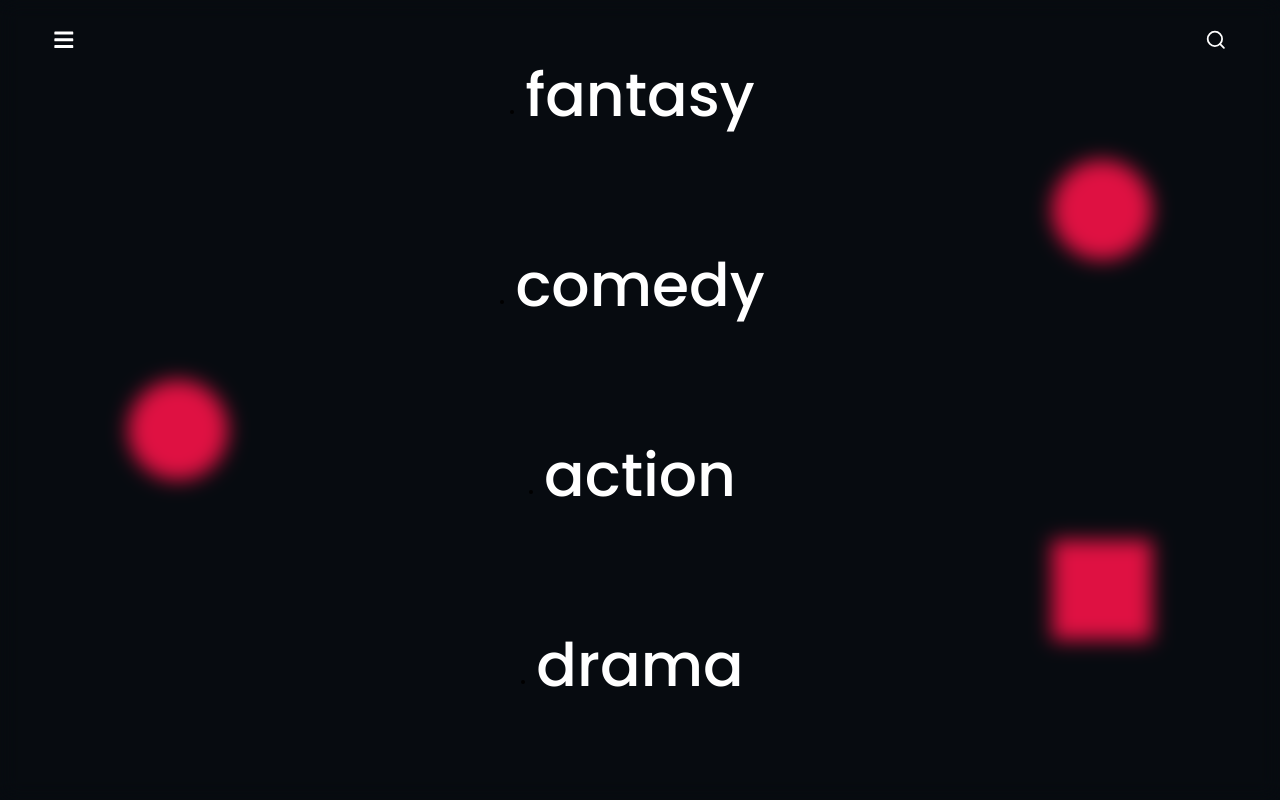
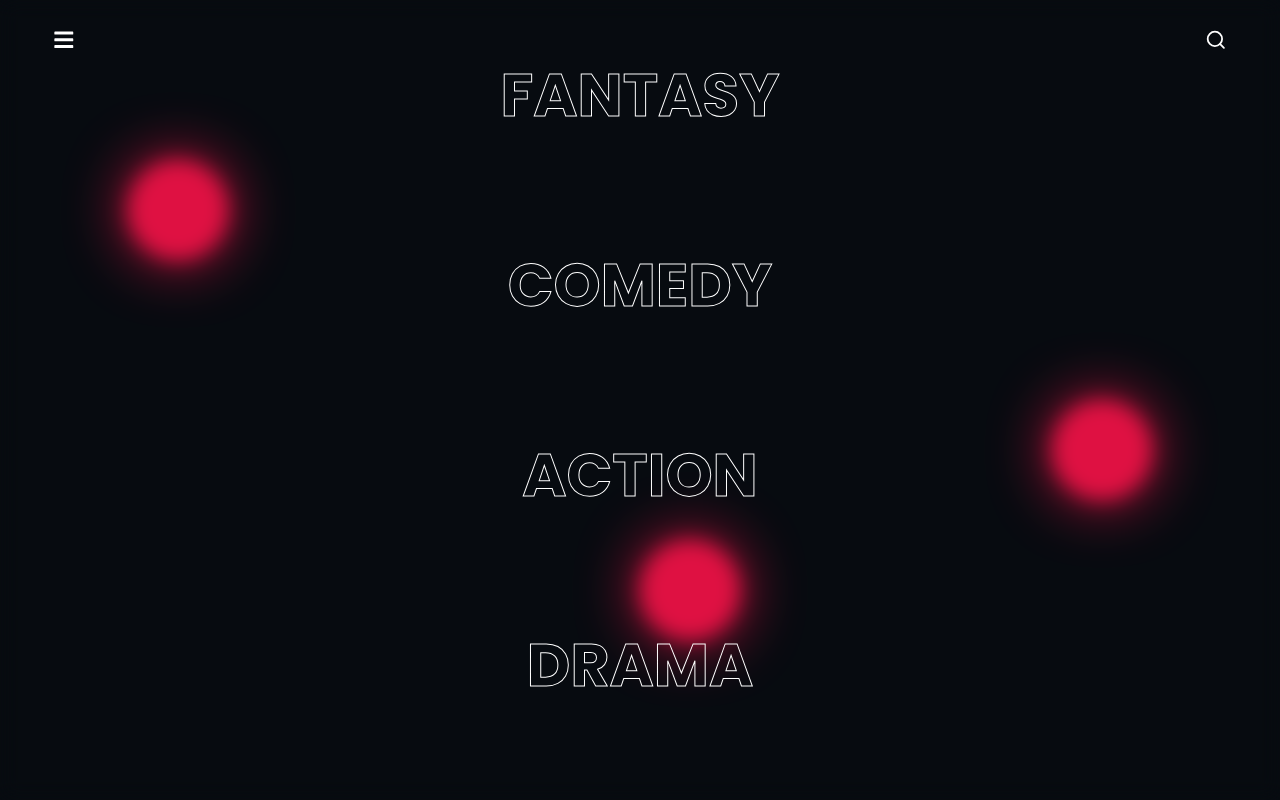
Before and after one commit to Byiringiro-saad/AA_Cinema, a React (Create React App) app: page / in a window 1280 px wide. Shown: the top 800 px of the page. Built offline with nearby package versions, Linux system fonts and the light colour scheme.

Commit message:
nav done

```diff
--- a/src/components/background.jsx
+++ /dev/null
@@ -1,64 +0,0 @@
-import React from "react";
-import styled from "styled-components";
-
-const Background = () => {
-  return (
-    <Container>
-      <div className="background"></div>
-      <div className="one"></div>
-      <div className="two"></div>
-      <div className="three"></div>
-    </Container>
-  );
-};
-
-const Container = styled.div`
-  width: 100%;
-  height: 100vh;
-  position: fixed;
-  top: 0;
-  left: 0;
-  z-index: -10;
-
-  .background {
-    width: 100%;
-    height: 100%;
-    background: rgba(255, 255, 255, 0);
-    backdrop-filter: blur(9.9px);
-    -webkit-backdrop-filter: blur(9.9px);
-  }
-
-  .one {
-    width: 100px;
-    height: 100px;
-    border-radius: 50%;
-    background: var(--bright);
-    position: absolute;
-    bottom: 40%;
-    left: 10%;
-    z-index: -1;
-  }
-
-  .two {
-    width: 100px;
-    height: 100px;
-    border-radius: 50%;
-    background: var(--bright);
-    position: absolute;
-    top: 20%;
-    right: 10%;
-    z-index: -1;
-  }
-
-  .three {
-    width: 100px;
-    height: 100px;
-    background: var(--bright);
-    position: absolute;
-    bottom: 20%;
-    right: 10%;
-    z-index: -1;
-  }
-`;
-
-export default Background;
--- /dev/null
+++ b/src/components/background/index.jsx
@@ -0,0 +1,34 @@
+import React from "react";
+import styled from "styled-components";
+
+import Item from "./item";
+
+const Background = () => {
+  return (
+    <Container>
+      <div className="background"></div>
+      <Item top={20} left={10} />
+      <Item bottom={20} left={50} />
+      <Item top={50} right={10} />
+    </Container>
+  );
+};
+
+const Container = styled.div`
+  width: 100%;
+  height: 100vh;
+  position: fixed;
+  top: 0;
+  left: 0;
+  z-index: -10;
+
+  .background {
+    width: 100%;
+    height: 100%;
+    background: rgba(255, 255, 255, 0);
+    backdrop-filter: blur(9.9px);
+    -webkit-backdrop-filter: blur(9.9px);
+  }
+`;
+
+export default Background;
--- /dev/null
+++ b/src/components/background/item.jsx
@@ -0,0 +1,24 @@
+import React from "react";
+import styled from "styled-components";
+
+const Item = ({ top, bottom, left, right }) => {
+  return (
+    <Container top={top} bottom={bottom} left={left} right={right}></Container>
+  );
+};
+
+const Container = styled.div`
+  width: 100px;
+  height: 100px;
+  border-radius: 50%;
+  position: absolute;
+  background: var(--bright);
+  z-index: -1;
+  filter: drop-shadow(0 0 30px var(--bright));
+  top: ${(props) => props.top}%;
+  bottom: ${(props) => props.bottom}%;
+  left: ${(props) => props.left}%;
+  right: ${(props) => props.right}%;
+`;
+
+export default Item;
--- a/src/pages/home.jsx
+++ b/src/pages/home.jsx
@@ -12,7 +12,7 @@ const Home = () => {
     "drama",
     "horror",
     "thriller",
-    "sci - fi",
+    "scifi",
     "animation",
     "documentary",
     "mystery",
@@ -26,10 +26,7 @@ const Home = () => {
     "sport",
     "news",
     "short",
-    "tv - movie",
-    "game show",
     "reality",
-    "tv - minisode",
   ]);
 
   const variants = {
@@ -66,7 +63,9 @@ const Home = () => {
             whileHover="hover"
             key={index}
           >
-            <Link to={`/movies/${movie}`}>{movie}</Link>
+            <Link to={`/movies/${movie}`} data-text={`${movie}`}>
+              {movie}
+            </Link>
           </motion.li>
         ))}
       </ul>
@@ -92,19 +91,36 @@ const Container = styled.div`
 
     li {
       width: auto;
+      position: relative;
       text-align: center;
       height: auto;
       margin: 50px 0;
+      list-style: none;
 
       a {
+        position: relative;
         font-size: 5em;
-        font-weight: 500;
+        font-weight: 700;
         text-decoration: none;
-        color: var(--white);
+        color: transparent;
+        text-transform: uppercase;
+        -webkit-text-stroke: 1px var(--white);
+
+        ::before {
+          content: attr(data-text);
+          position: absolute;
+          color: var(--white);
+          width: 0%;
+          overflow: hidden;
+          transition: 0.5s;
+        }
 
         :hover {
-          font-weight: 500;
-          color: var(--bright);
+          font-weight: 700;
+
+          ::before {
+            width: 100%;
+          }
         }
       }
     }
```
